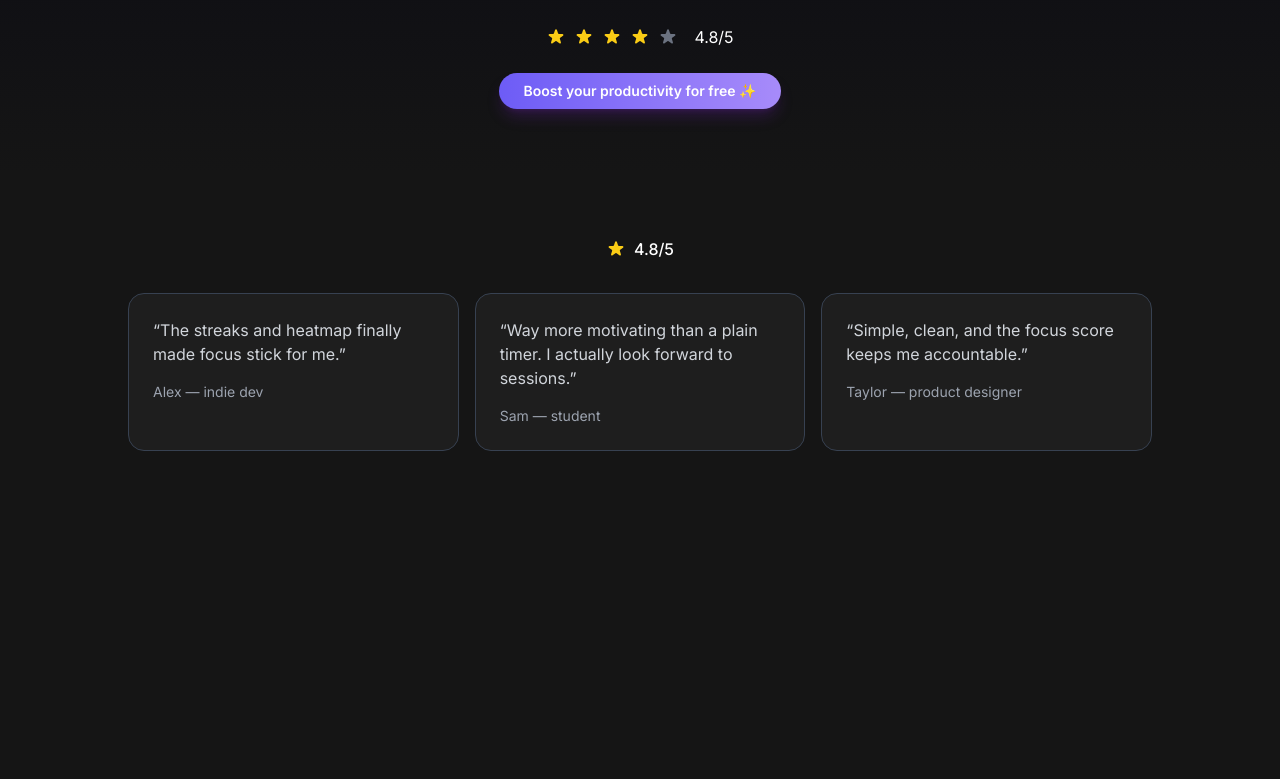
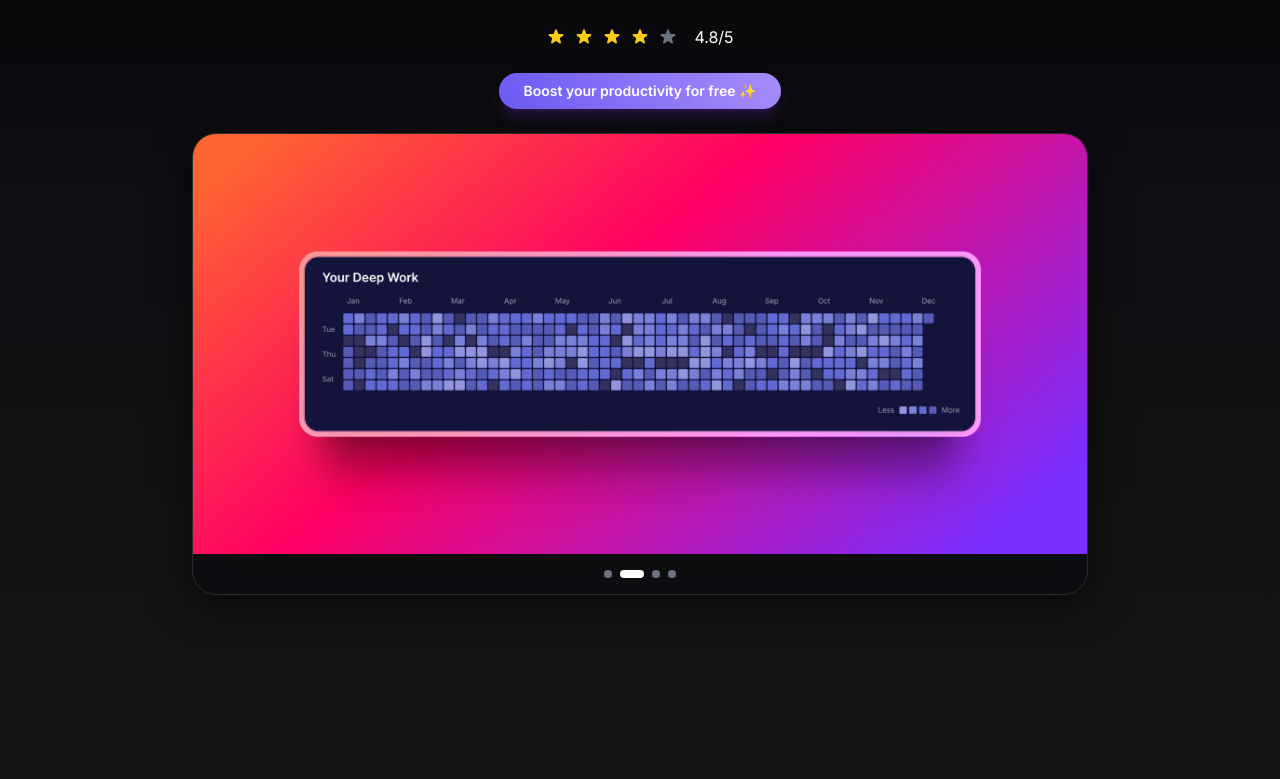
Before and after one commit to jushkinbekrashidovich/focussessions, a Next.js app: page / in a window 1280 px wide. Shown: the part 455-1234 px from the top of the page. Built offline with nearby package versions, Linux system fonts and the light colour scheme; no server answers; what @paddle/paddle-js would draw is missing.

Commit message:
landing page

```diff
--- a/src/app/page.tsx
+++ b/src/app/page.tsx
@@ -15,6 +15,22 @@ export default function Home() {
   const { openCheckout, isLoading: isPaddleLoading } = usePaddle()
   const userData = user || null
   const [isYearly, setIsYearly] = useState(true)
+  const [activeSlide, setActiveSlide] = useState(0)
+
+  const slides = ['/focusscore.jpg', '/deepwork.jpg', '/dashboard.jpg', '/profile.png']
+
+  // Auto-advance carousel
+  if (typeof window !== 'undefined') {
+    // lightweight interval without useEffect to avoid SSR mismatch warnings in simple client page
+    // ensure one interval only
+    // @ts-ignore attach on window for simplicity
+    if (!window.__focusdot_carousel_interval__) {
+      // @ts-ignore
+      window.__focusdot_carousel_interval__ = setInterval(() => {
+        setActiveSlide((prev) => (prev + 1) % slides.length)
+      }, 3500)
+    }
+  }
 
   return (
     <>
@@ -125,30 +141,33 @@ export default function Home() {
               </button>
             )}
           </div>
-        </div>
-      </section>
 
-      {/* Testimonials Section */}
-      <section id="testimonials" className="w-full flex flex-col items-center justify-center bg-[#151515] px-4 py-10 sm:py-14 md:py-16">
-        <div className="max-w-5xl w-full">
-          <div className="text-center mb-8">
-            <div className="flex items-center justify-center gap-2 text-yellow-400">
-              <svg xmlns="http://www.w3.org/2000/svg" viewBox="0 0 20 20" fill="currentColor" className="w-5 h-5"><path d="M9.049 2.927c.3-.921 1.603-.921 1.902 0l1.07 3.292a1 1 0 00.95.69h3.462c.969 0 1.371 1.24.588 1.81l-2.802 2.034a1 1 0 00-.364 1.118l1.07 3.292c.3.921-.755 1.688-1.54 1.118l-2.802-2.034a1 1 0 00-1.175 0l-2.802 2.034c-.784.57-1.838-.197-1.539-1.118l1.07-3.292a1 1 0 00-.364-1.118L2.98 8.72c-.783-.57-.38-1.81.588-1.81h3.461a1 1 0 00.951-.69l1.07-3.292z"/></svg>
-              <span className="text-white font-medium">4.8/5</span>
-            </div>
-          </div>
-          <div className="grid grid-cols-1 md:grid-cols-3 gap-4">
-            <div className="bg-[#1e1e1e] border border-gray-700 rounded-2xl p-6 text-gray-300">
-              <p className="mb-4">“The streaks and heatmap finally made focus stick for me.”</p>
-              <div className="text-sm text-gray-400">Alex — indie dev</div>
-            </div>
-            <div className="bg-[#1e1e1e] border border-gray-700 rounded-2xl p-6 text-gray-300">
-              <p className="mb-4">“Way more motivating than a plain timer. I actually look forward to sessions.”</p>
-              <div className="text-sm text-gray-400">Sam — student</div>
-            </div>
-            <div className="bg-[#1e1e1e] border border-gray-700 rounded-2xl p-6 text-gray-300">
-              <p className="mb-4">“Simple, clean, and the focus score keeps me accountable.”</p>
-              <div className="text-sm text-gray-400">Taylor — product designer</div>
+          {/* Carousel */}
+          <div className="relative mt-6 sm:mt-8">
+            <div className="mx-auto max-w-5xl rounded-2xl sm:rounded-3xl border border-[#2b2b2b] bg-[#0c0c0f]/80 backdrop-blur-md shadow-[0_10px_40px_rgba(0,0,0,0.6)] overflow-hidden">
+              <div className="relative w-full h-[260px] sm:h-[360px] md:h-[420px] overflow-hidden">
+                <div
+                  className="flex h-full transition-transform duration-700 ease-out"
+                  style={{ transform: `translateX(-${activeSlide * 100}%)` }}
+                >
+                  {slides.map((src, idx) => (
+                    <div key={idx} className="min-w-full h-full flex items-center justify-center bg-gradient-to-b from-black via-[#0b0b10] to-[#1a1525]">
+                      <img src={src} alt={`Slide ${idx + 1}`} className="w-full h-full object-cover" />
+                    </div>
+                  ))}
+                </div>
+              </div>
+              {/* Dots */}
+              <div className="flex items-center justify-center gap-2 py-4">
+                {slides.map((_, idx) => (
+                  <button
+                    key={idx}
+                    onClick={() => setActiveSlide(idx)}
+                    className={`h-2 w-2 rounded-full transition-all ${activeSlide === idx ? 'bg-white w-6' : 'bg-gray-500'}`}
+                    aria-label={`Go to slide ${idx + 1}`}
+                  />
+                ))}
+              </div>
             </div>
           </div>
         </div>
```
